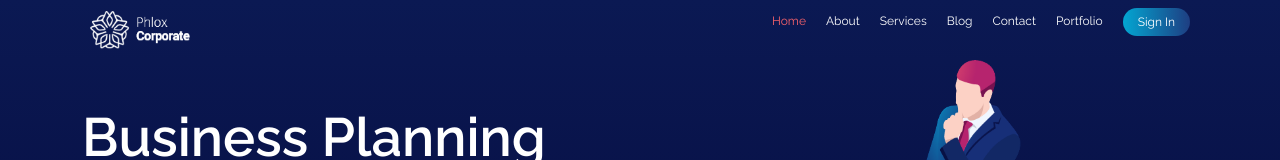
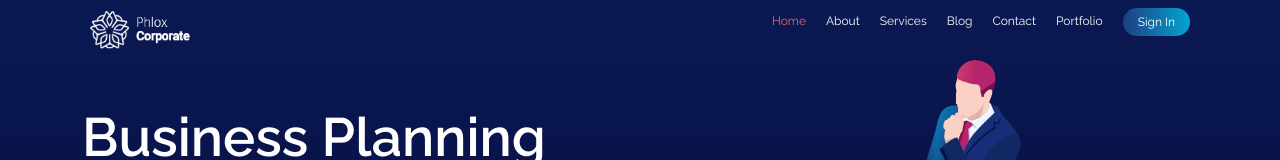
Before and after one commit to Evanflow89/proj-html-vuejs, a Vue app: page / in a window 1280 px wide. In both pictures the pointer is over the button "Sign In". Shown: the top 160 px of the page. Built offline with nearby package versions, Linux system fonts and the light colour scheme.

Commit message:
Added hover effect on buttons

```diff
--- a/src/assets/style/global-parts/button.scss
+++ b/src/assets/style/global-parts/button.scss
@@ -10,6 +10,14 @@ button {
     background-image: linear-gradient(to right, #03a6d2, #1e3e82)
 }
 
+.gradient-button-1:hover {
+    background-image: linear-gradient(to left, #03a6d2, #1e3e82)
+}
+
 .gradient-button-2 {
     background-image: linear-gradient(to right, #b7256e, #f8636b)
 }
+
+.gradient-button-2:hover {
+    background-image: linear-gradient(to left, #b7256e, #f8636b)
+}
```
